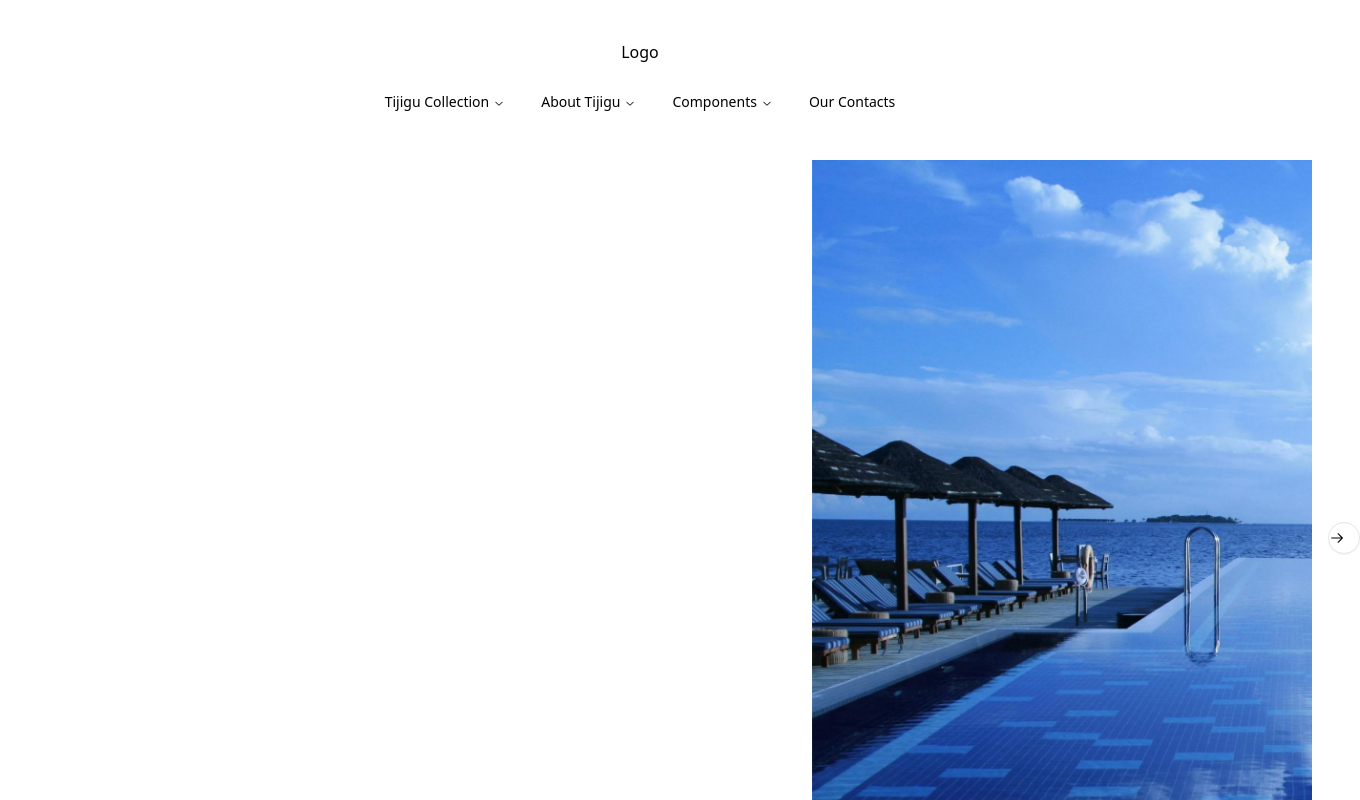
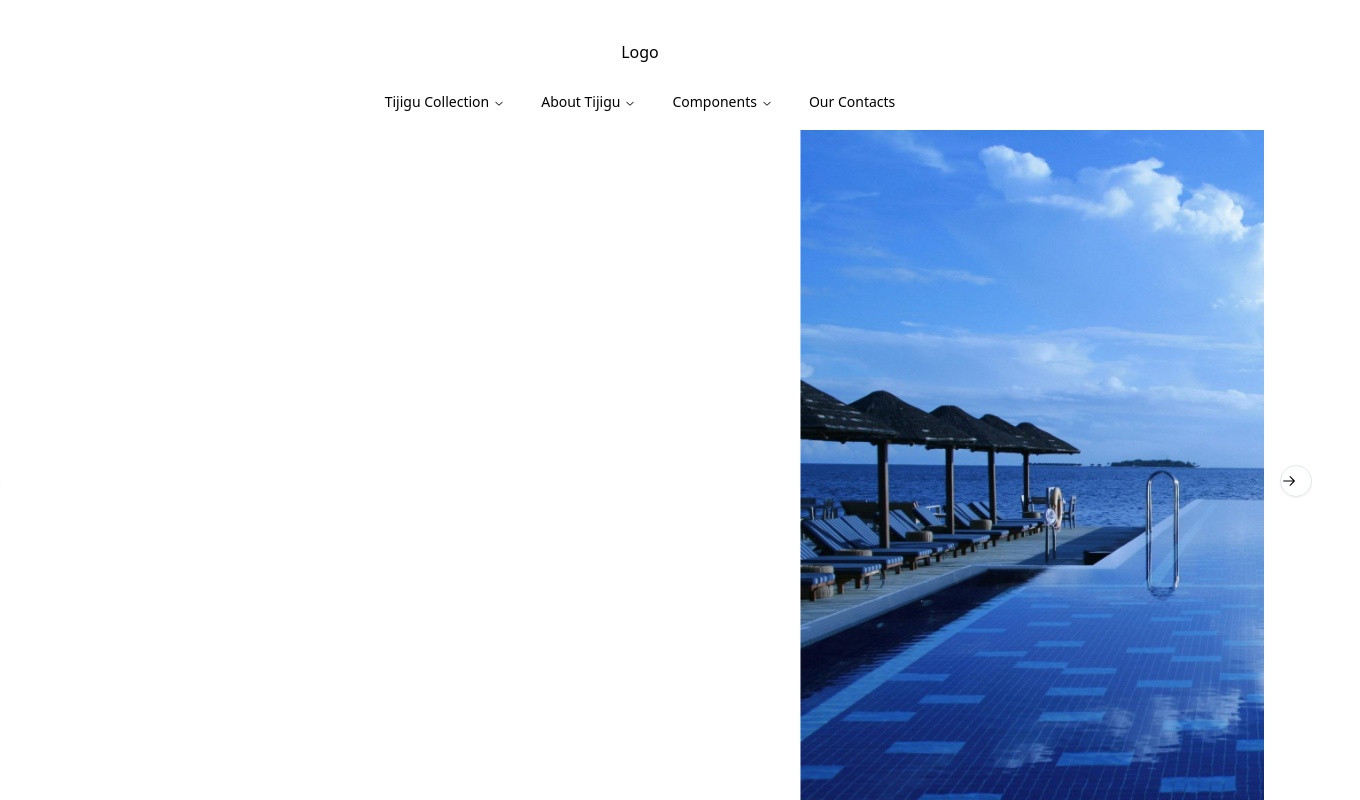
Before and after one commit to DreMukare/mara-hotels-poc, a React (Vite) app: page / in a window 1280 px wide. Shown: the top 800 px of the page, 1360 px wide, since content can reach past the window. Built offline with nearby package versions, Linux system fonts and the light colour scheme.

Commit message:
fix(style): removed horizontal overflow caused by carousel style

```diff
--- a/src/components/Landing/CarouselHero.tsx
+++ b/src/components/Landing/CarouselHero.tsx
@@ -53,7 +53,7 @@ const CarouselHero = () => {
 
   return (
     <Carousel
-      className="mx-[-5em]"
+      className="mx-[-2em] mt-[-30px] mb-16"
       plugins={[
         Autoplay({
           delay: 5500,
```
